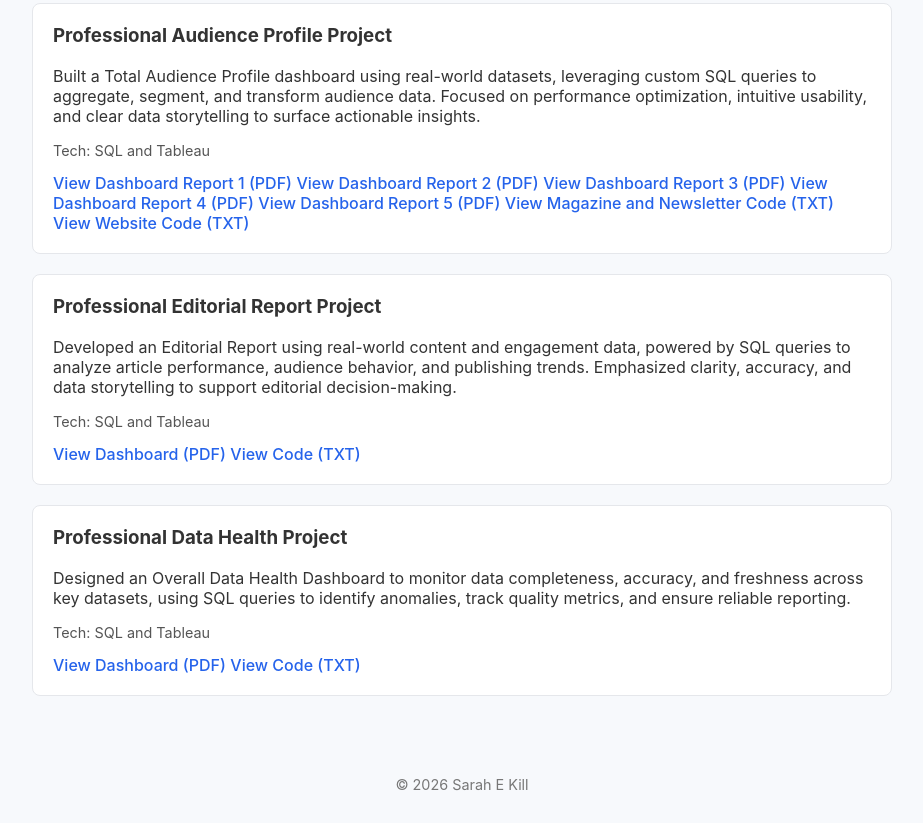
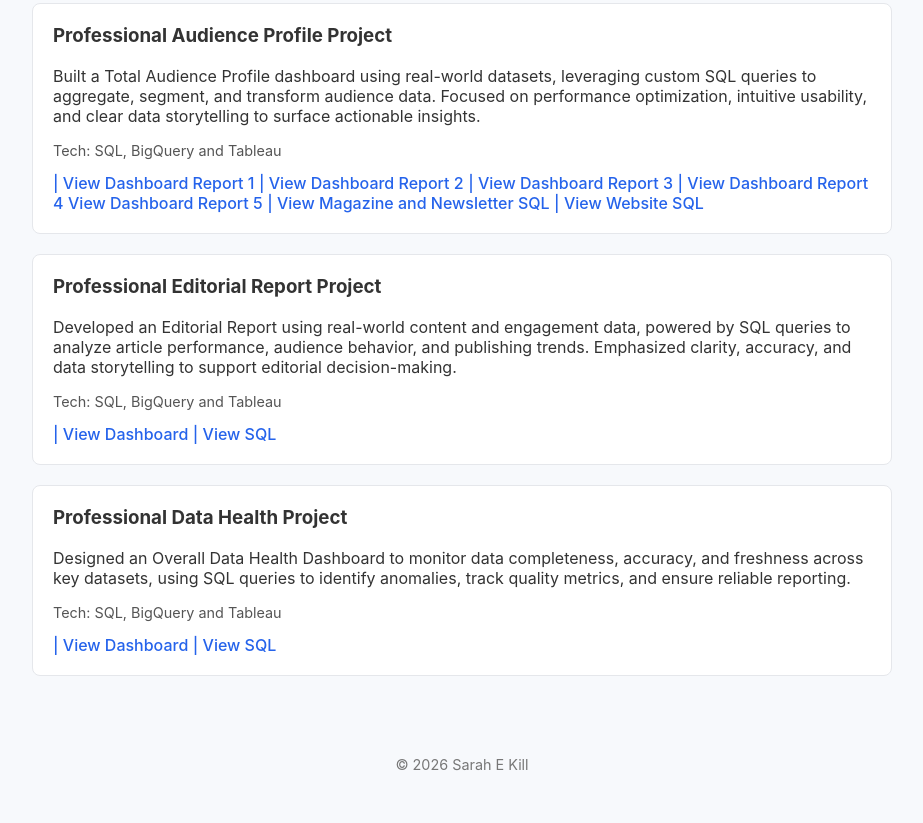
Before and after one commit to sarahk01/Sarah_E_Kill_SLU_Portfolio, a plain HTML site: page index.html in a window 1280 px wide. Shown: the part 499-1322 px from the top of the page, without its empty margins (178-1101 px from the left). Drawn offline with Linux system fonts and the light colour scheme.

Commit message:
Update index.html

```diff
--- a/index.html
+++ b/index.html
@@ -37,14 +37,14 @@ Seeking entry-level Data Analyst, Marketing Analyst, or BI roles starting Summer
         <p>
 	Built a Total Audience Profile dashboard using real-world datasets, leveraging custom SQL queries to aggregate, segment, and transform audience data. Focused on performance optimization, intuitive usability, and clear data storytelling to surface actionable insights.
         </p>
-        <p class="tech">Tech: SQL and Tableau</p>
-        <a href="documents/tap-report-1-no-confidential-data.pdf" target="_blank">View Dashboard Report 1 (PDF)</a>
-	<a href="documents/tap-report-2-no-confidential-data.pdf" target="_blank">View Dashboard Report 2 (PDF)</a>
-	<a href="documents/tap-report-3-no-confidential-data.pdf" target="_blank">View Dashboard Report 3 (PDF)</a>
-	<a href="documents/tap-report-4-no-confidential-data.pdf" target="_blank">View Dashboard Report 4 (PDF)</a>
-	<a href="documents/tap-report-5-no-confidential-data.pdf" target="_blank">View Dashboard Report 5 (PDF)</a>
-	<a href="documents/magazine-and-newsletter.txt" target="_blank">View Magazine and Newsletter Code (TXT)</a>
-	<a href="documents/website-data.txt" target="_blank">View Website Code (TXT)</a>
+        <p class="tech">Tech: SQL, BigQuery and Tableau</p>
+        <a href="documents/tap-report-1-no-confidential-data.pdf" target="_blank">| View Dashboard Report 1</a>
+	<a href="documents/tap-report-2-no-confidential-data.pdf" target="_blank">| View Dashboard Report 2</a>
+	<a href="documents/tap-report-3-no-confidential-data.pdf" target="_blank">| View Dashboard Report 3</a>
+	<a href="documents/tap-report-4-no-confidential-data.pdf" target="_blank">| View Dashboard Report 4</a>
+	<a href="documents/tap-report-5-no-confidential-data.pdf" target="_blank">View Dashboard Report 5</a>
+	<a href="documents/magazine-and-newsletter.txt" target="_blank">| View Magazine and Newsletter SQL</a>
+	<a href="documents/website-data.txt" target="_blank">| View Website SQL</a>
       </div>
 
       <div class="project">
@@ -52,9 +52,9 @@ Seeking entry-level Data Analyst, Marketing Analyst, or BI roles starting Summer
         <p>
         Developed an Editorial Report using real-world content and engagement data, powered by SQL queries to analyze article performance, audience behavior, and publishing trends. Emphasized clarity, accuracy, and data storytelling to support editorial decision-making.
         </p>
-        <p class="tech">Tech:  SQL and Tableau</p>
-        <a href="documents/editorial-report-no-confidential-data.pdf" target="_blank">View Dashboard (PDF)</a>
-	<a href="documents/editorial-report.txt" target="_blank">View Code (TXT)</a>
+        <p class="tech">Tech:  SQL, BigQuery and Tableau</p>
+        <a href="documents/editorial-report-no-confidential-data.pdf" target="_blank">| View Dashboard</a>
+	<a href="documents/editorial-report.txt" target="_blank">| View SQL</a>
       </div>
 
 	<div class="project">
@@ -62,9 +62,9 @@ Seeking entry-level Data Analyst, Marketing Analyst, or BI roles starting Summer
         <p>
 	Designed an Overall Data Health Dashboard to monitor data completeness, accuracy, and freshness across key datasets, using SQL queries to identify anomalies, track quality metrics, and ensure reliable reporting.
         </p>
-        <p class="tech">Tech: SQL and Tableau</p>
-        <a href="documents/data-health-no-confidential-data.pdf" target="_blank">View Dashboard (PDF)</a>
-	<a href="documents/data-health.txt" target="_blank">View Code (TXT)</a>
+        <p class="tech">Tech: SQL, BigQuery and Tableau</p>
+        <a href="documents/data-health-no-confidential-data.pdf" target="_blank">| View Dashboard</a>
+	<a href="documents/data-health.txt" target="_blank">| View SQL</a>
       </div>
     </section>
 
```
